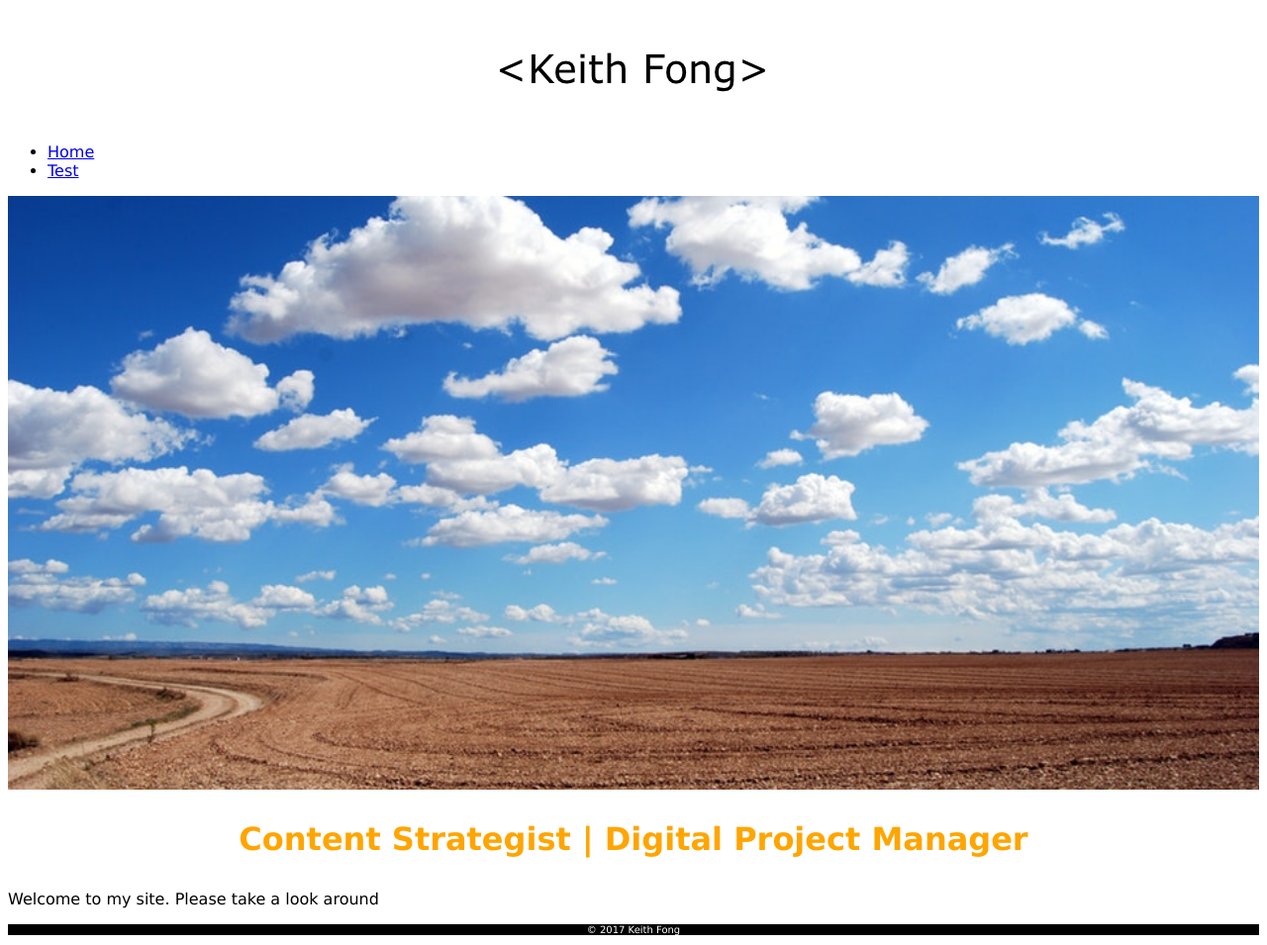
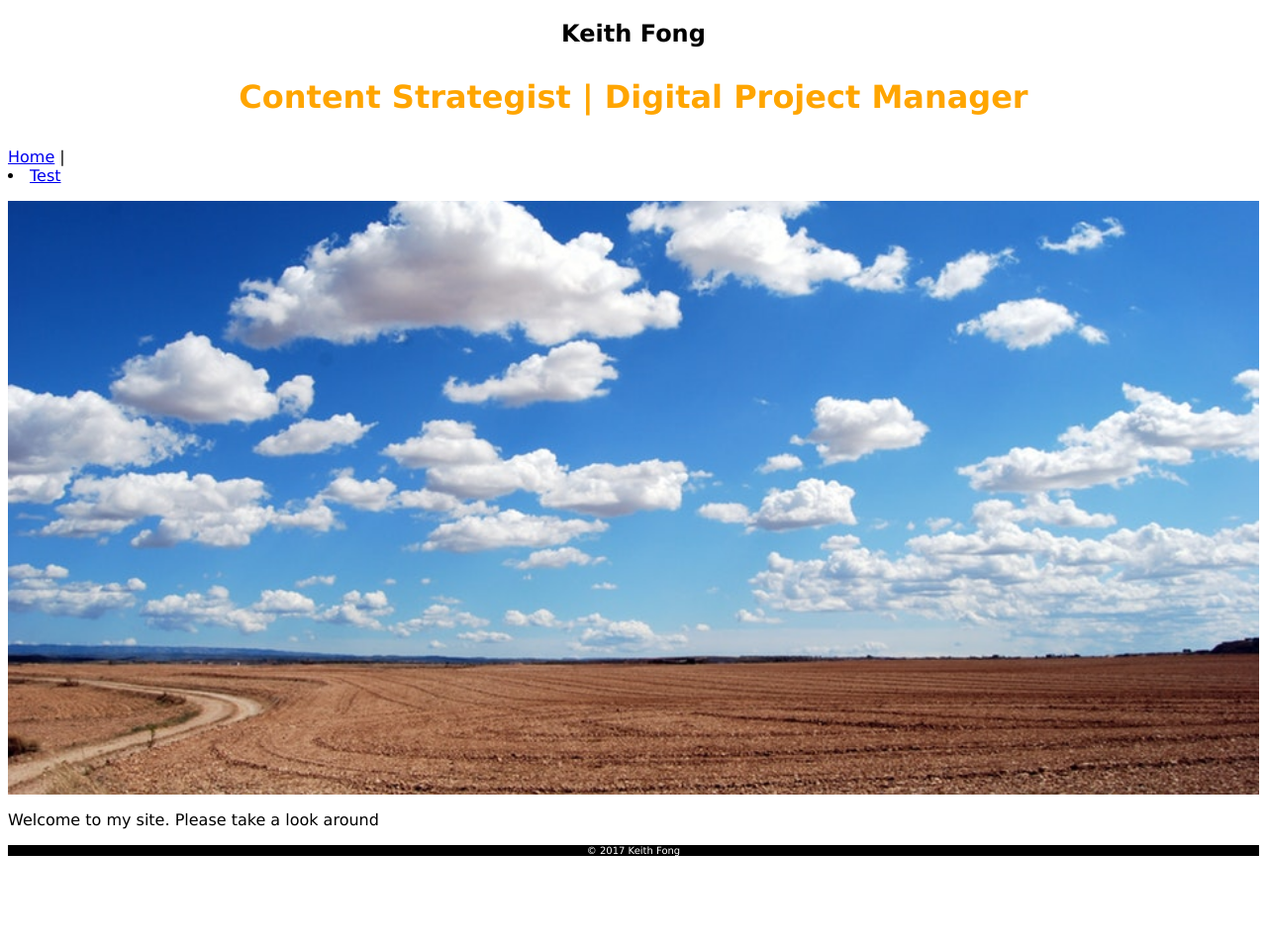
Before and after one commit to hikeithf/hikeithf.github.io, a Jekyll site: the page index.html, which Jekyll copies as it is, in a window 1280 px wide. Shown: the whole page at 99% size. Built offline with Jekyll 4.4.1, drawn with Linux system fonts in a browser that asks for light colours; after the commit the page ends 900 px from its top, so only the background shows below that.

Commit message:
Update index.html

```diff
--- a/index.html
+++ b/index.html
@@ -7,16 +7,13 @@
 </head>
   <!-- Body -->
 <body>
-<div class="logo-image">
-  <img class="logo" src="/Group 29.png" alt="Keith Fong" />
-  </div>
-<ul id="nav">
-  <li><a href="/">Home</a></li>
-  <li><a href="/test">Test</a></li>
+<div class="header">
+  <h2 style="text-align: center;">Keith Fong</h2>
+  <h1>Content Strategist | Digital Project Manager</h1>
+  <p class="nav"><a href="/">Home</a></li> | <li><a href="/test">Test</a></li></p>
  </ul>
  <div class="banner">
   </div>
-  <h1>Content Strategist | Digital Project Manager</h1>
   <p> Welcome to my site. Please take a look around</p>
     <!--Footer -->
     <div class="footer">
```
